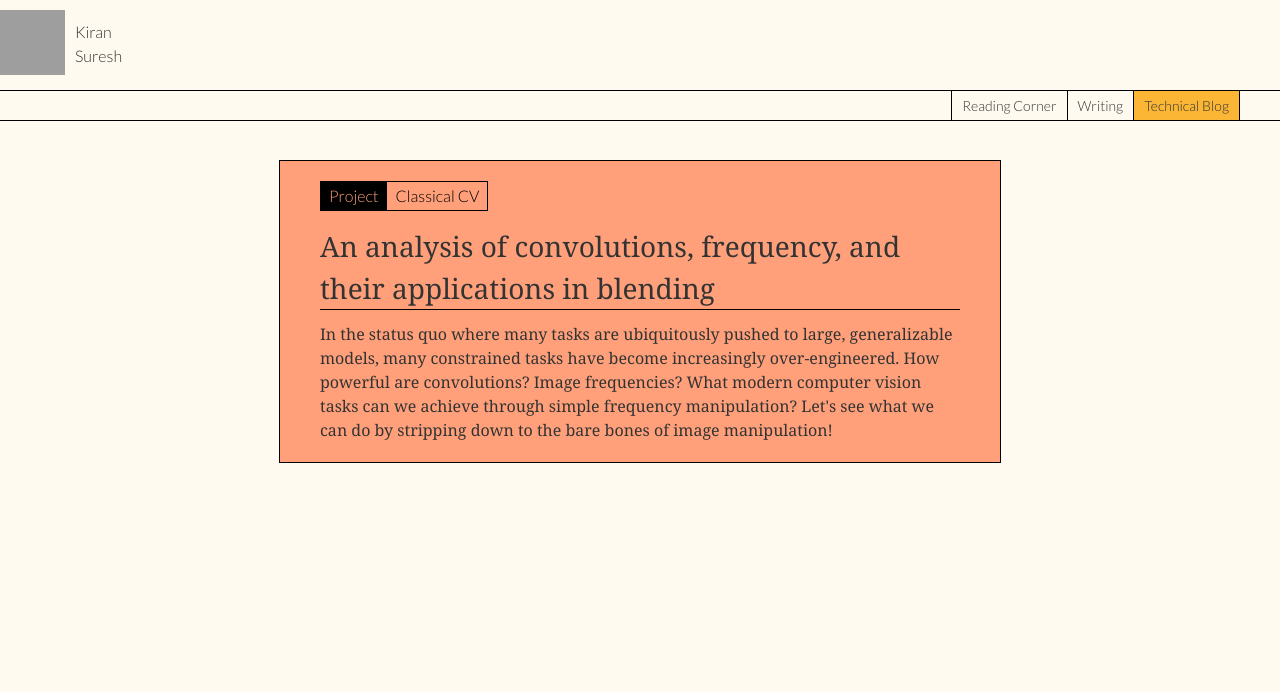
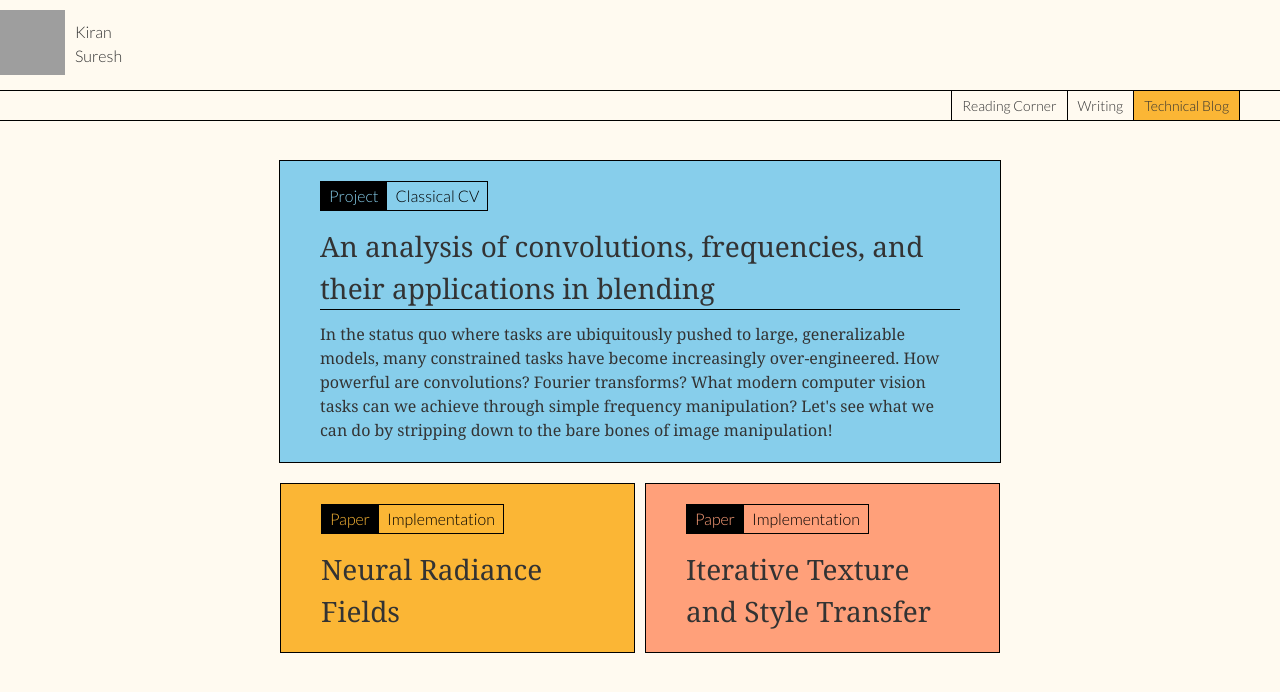
Before and after one commit to KiranSur/KiranSur.github.io, a Jekyll site: the page built from techblog/index.html, in a window 1280 px wide. Shown: the top 692 px of the page. Built offline with Jekyll 4.4.1, drawn with Linux system fonts in a browser that asks for light colours; grey boxes are pictures that could not be loaded.

Commit message:
some new projects n stuff

```diff
--- a/_sass/_collections.scss
+++ b/_sass/_collections.scss
@@ -1,6 +1,14 @@
 $collection-container-height: 32rem;
 $collection-container-width: 36rem;
 $preview-square-size: 15.3rem;
+
+.blog-grid-container {
+    display: grid;
+    grid-template-columns: repeat(2, 1fr);
+    max-width: $collection-container-width;
+    margin: 0 auto;
+    gap: 10px;
+}
 
 .spotlight-title {
     border: 1px solid black;
@@ -54,6 +62,13 @@ $preview-square-size: 15.3rem;
     font-size: 1.4rem;
     padding-top: 0.7rem;
     margin-bottom: 0;
+}
+
+.p-special-spotlight-small-blog {
+    font-family:Cambria, Cochin, Georgia, Times, 'Times New Roman', serif;
+    font-size: 1.4rem;
+    padding-top: 0.7rem;
+    margin-bottom: 1rem;
 }
 
 .p-spotlight-abstract-big-blog {
@@ -113,7 +128,6 @@ $preview-square-size: 15.3rem;
 
 .blog-collection-wrapper {
     border: 1px solid black;
-    background-color: lightsalmon;
     max-height: 100%;
     max-width: $collection-container-width;
     position: relative;
--- /dev/null
+++ b/_sass/_colors.scss
@@ -0,0 +1,36 @@
+$blu: skyblue;
+$orang: rgb(251, 182, 53);
+$purp: rgb(168, 103, 168);
+$salm: lightsalmon;
+
+.bg-blu {
+    background-color: $blu;
+}
+
+.bg-orang {
+    background-color: $orang;
+}
+
+.bg-purp {
+    background-color: $purp;
+}
+
+.bg-salm {
+    background-color: $salm;
+}
+
+.text-blu {
+    color: $blu;
+}
+
+.text-orang {
+    color: $orang;
+}
+
+.text-purp {
+    color: $purp;
+}
+
+.text-salm {
+    color: $salm;
+}
--- a/css/pixyll.scss
+++ b/css/pixyll.scss
@@ -36,3 +36,4 @@
 @import 'pagination';
 @import 'home';
 @import 'collections';
+@import 'colors';
--- a/techblog/index.html
+++ b/techblog/index.html
@@ -6,19 +6,40 @@ tags: technical
 ---
 
 <div class="blog-collection-container">
-    <div class="blog-collection-wrapper">
+    <div class="blog-collection-wrapper bg-blu">
       <div class="spotlight-info">
         <a class="spotlight-title" href="https://kiransur.github.io/frequencyfun/">
-          <div class="spotlight-collection">Project</div>
+          <div class="spotlight-collection text-blu">Project</div>
           <div class="spotlight-storynum">Classical CV</div>
         </a>
-        <p class="p-special-spotlight-big-blog">An analysis of convolutions, frequency, and their applications in blending</p>
+        <p class="p-special-spotlight-big-blog">An analysis of convolutions, frequencies, and their applications in blending</p>
         <hr>
         <p class="p-spotlight-abstract-big-blog">
-            In the status quo where many tasks are ubiquitously pushed to large, generalizable models, many constrained tasks
-          have become increasingly over-engineered. How powerful are convolutions? Image frequencies? What modern computer vision tasks can we
+            In the status quo where tasks are ubiquitously pushed to large, generalizable models, many constrained tasks
+          have become increasingly over-engineered. How powerful are convolutions? Fourier transforms? What modern computer vision tasks can we
           achieve through simple frequency manipulation? Let's see what we can do by stripping down to the bare bones of image manipulation!
         </p>
       </div>
     </div>
 </div>
+
+<div class="blog-grid-container">
+    <div class="blog-collection-wrapper bg-orang">
+            <div class="spotlight-info">
+                <a class="spotlight-title" href="https://kiransur.github.io/nerf/">
+                  <div class="spotlight-collection text-orang">Paper</div>
+                  <div class="spotlight-storynum">Implementation</div>
+                </a>
+                <p class="p-special-spotlight-small-blog">Neural Radiance Fields</p>
+            </div>
+    </div>
+    <div class="blog-collection-wrapper bg-salm">
+        <div class="spotlight-info">
+            <a class="spotlight-title" href="https://kiransur.github.io/styletransfer/">
+              <div class="spotlight-collection text-salm">Paper</div>
+              <div class="spotlight-storynum">Implementation</div>
+            </a>
+            <p class="p-special-spotlight-small-blog">Iterative Texture and Style Transfer</p>
+        </div>
+</div>
+</div>
--- a/writing/index.html
+++ b/writing/index.html
@@ -38,7 +38,6 @@ tags: writing
               </div>
               <div class="collection-preview-square"></div>
               <div class="collection-preview-square"></div>
-              <div class="collection-preview-square"></div>
           </div>
       </div>
   </div>
```
